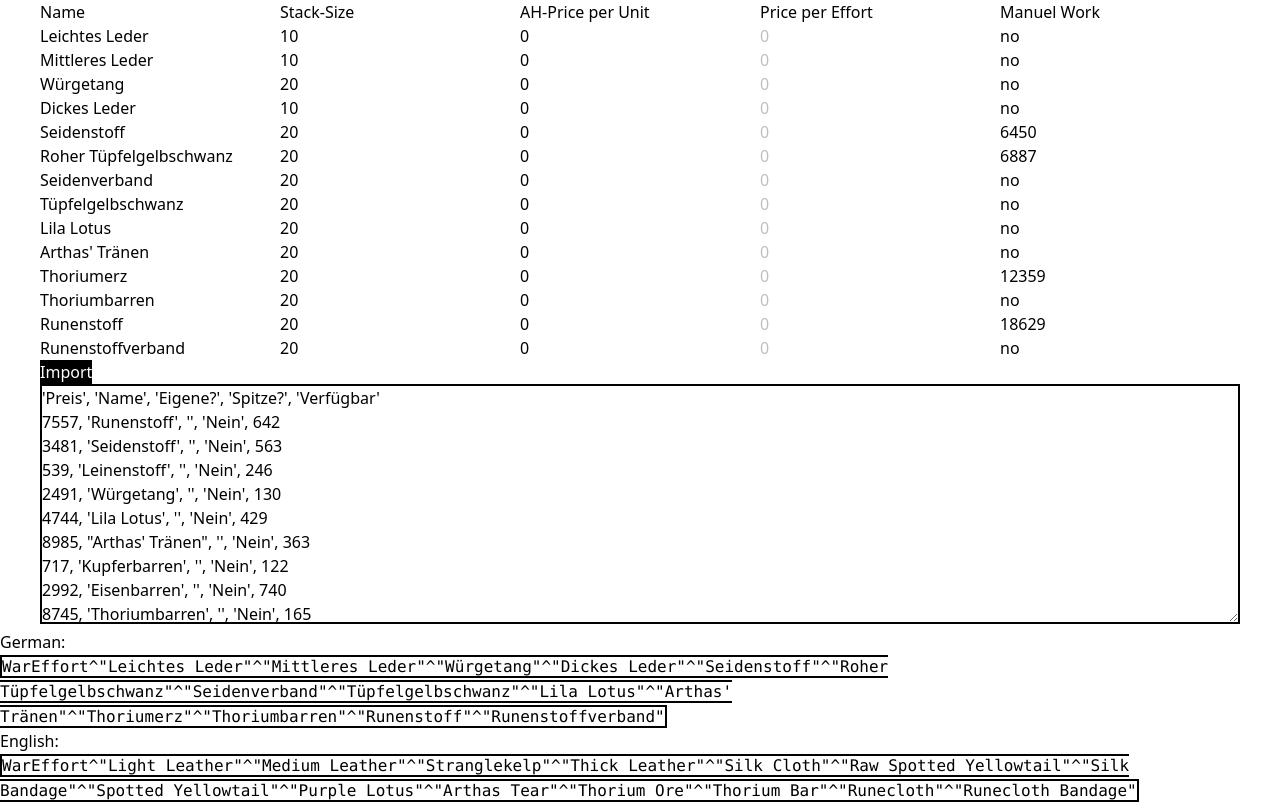
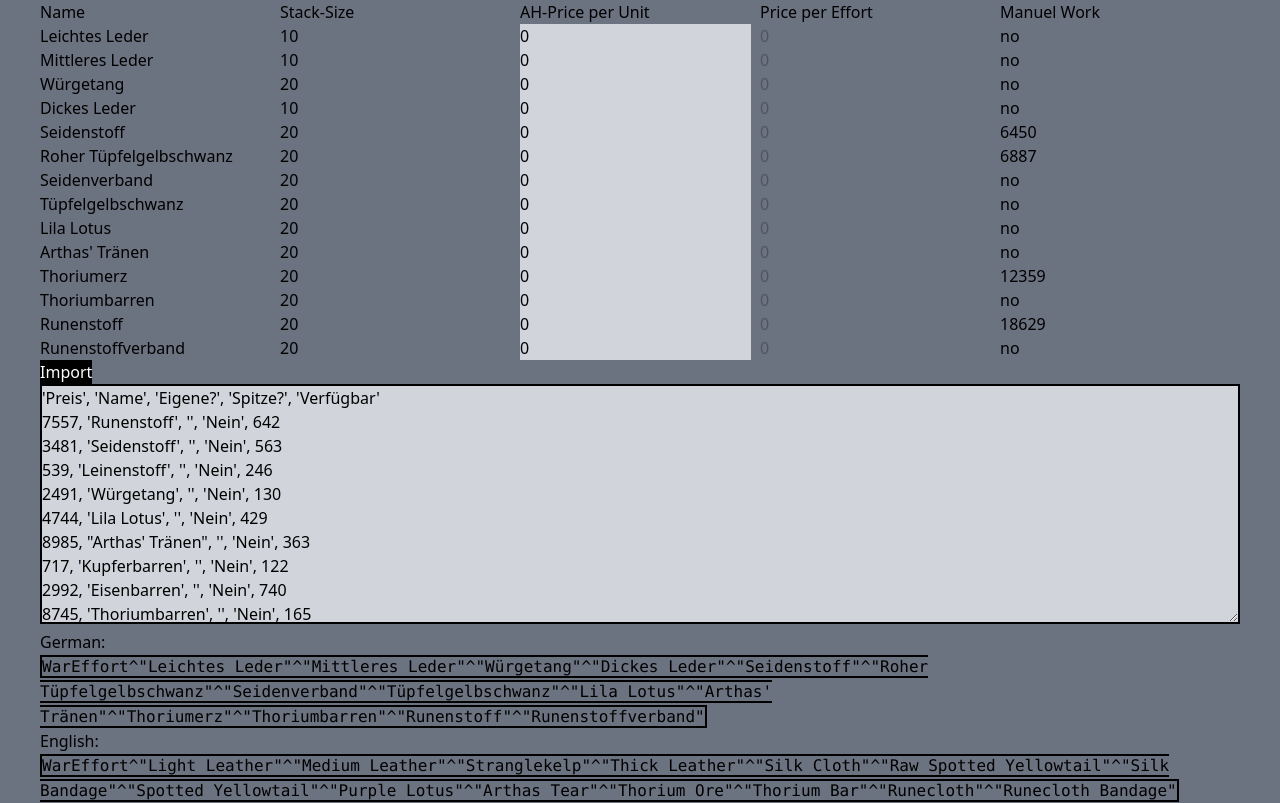
Before and after one commit to albertlast/WBCalc, a Vue app: page / in a window 1280 px wide. Built offline with nearby package versions, Linux system fonts and the light colour scheme; the HTML template or start-up script is replaced by a standard one.

Commit message:
get darker

```diff
--- a/src/App.vue
+++ b/src/App.vue
@@ -3,7 +3,7 @@
 </script>
 
 <template>
-  <main>
+  <main class="h-full min-h-screen bg-gray-500">
     <CalcView />
   </main>
 </template>
--- a/src/components/CalcView.vue
+++ b/src/components/CalcView.vue
@@ -60,7 +60,7 @@
       <template v-for="(item, index) in items" :key="index">
         <div>{{ item.gerName }}</div>
         <div>{{ item.stackSize }}</div>
-        <div><input v-model="item.price" type="number" /></div>
+        <div><input v-model="item.price" type="number" class="bg-gray-300" /></div>
         <div :class="[item.price > 0 ? '' : 'opacity-25']">
           {{ formatNumber((item.price * item.stackSize) / item.amount) }}
         </div>
@@ -70,7 +70,7 @@
   </div>
   <div class="mx-10">
     <button class="bg-black cursor-pointer text-white" @click="importValue">Import</button>
-    <textarea class="w-full border-solid border-black border-2 h-60" ref="importAH">
+    <textarea class="w-full border-solid border-black border-2 h-60 bg-gray-300" ref="importAH">
 'Preis', 'Name', 'Eigene?', 'Spitze?', 'Verfügbar'
 7557, 'Runenstoff', '', 'Nein', 642
 3481, 'Seidenstoff', '', 'Nein', 563
@@ -89,7 +89,7 @@
     >
   </div>
 
-  <div class="">
+  <div class="mx-10">
     <p>
       German:
       <br />
```
